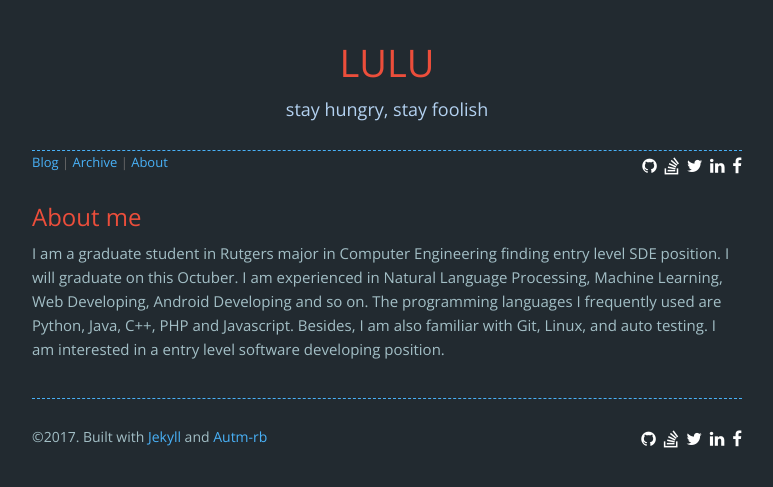
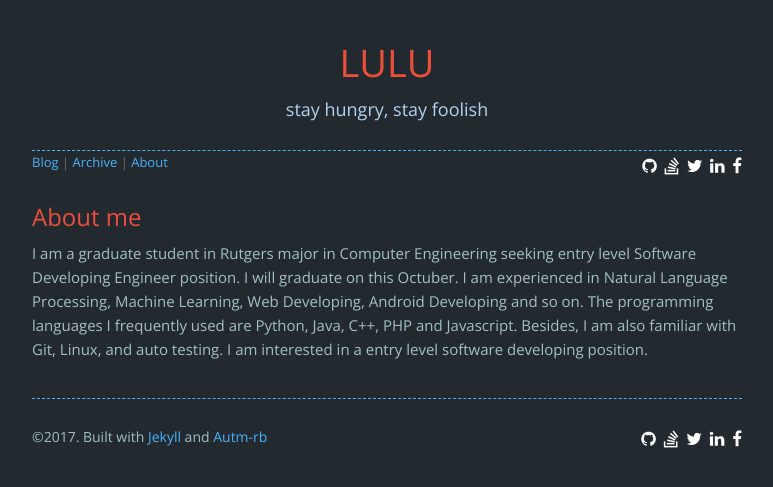
Before and after one commit to lulu-jiang/lulu-jiang.github.io, a Jekyll site: the page built from about.html, in a window 1280 px wide. Shown: the top 487 px of the page, without its empty margins (253-1026 px from the left). Built offline with Jekyll 4.4.1, drawn with Linux system fonts in a browser that asks for light colours; nearby versions of some CDN libraries; comment, search, counter and statistics services are not loaded.

Commit message:
about修改

```diff
--- a/_data/about.yml
+++ b/_data/about.yml
@@ -1,3 +1,4 @@
 text: |
 
-  I am a graduate student in Rutgers major in Computer Engineering finding entry level SDE position. I will graduate on this Octuber. I am experienced in Natural Language Processing, Machine Learning, Web Developing, Android Developing and so on. The programming languages I frequently used  are Python, Java, C++, PHP and Javascript. Besides, I am also familiar with Git, Linux, and auto testing. I am interested in a entry level software developing position.
+  I am a graduate student in Rutgers major in Computer Engineering seeking entry level Software Developing Engineer position.
+  I will graduate on this Octuber. I am experienced in Natural Language Processing, Machine Learning, Web Developing, Android Developing and so on. The programming languages I frequently used  are Python, Java, C++, PHP and Javascript. Besides, I am also familiar with Git, Linux, and auto testing. I am interested in a entry level software developing position.
```
Also changed, not shown: _posts/2017-10-16-Comparator.md (added).
